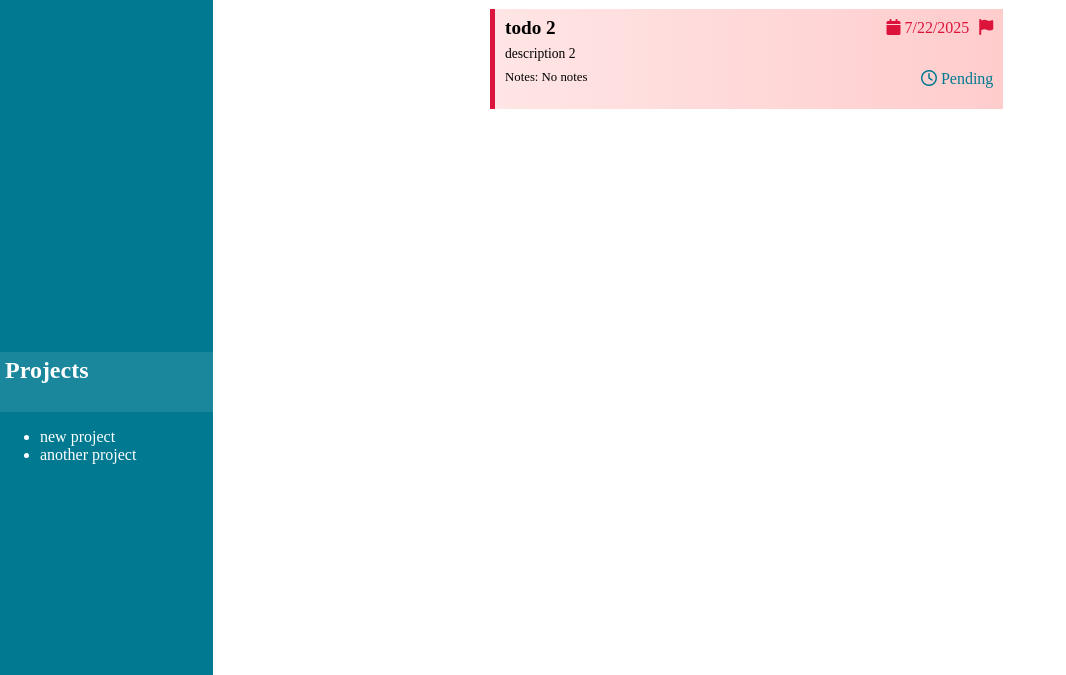
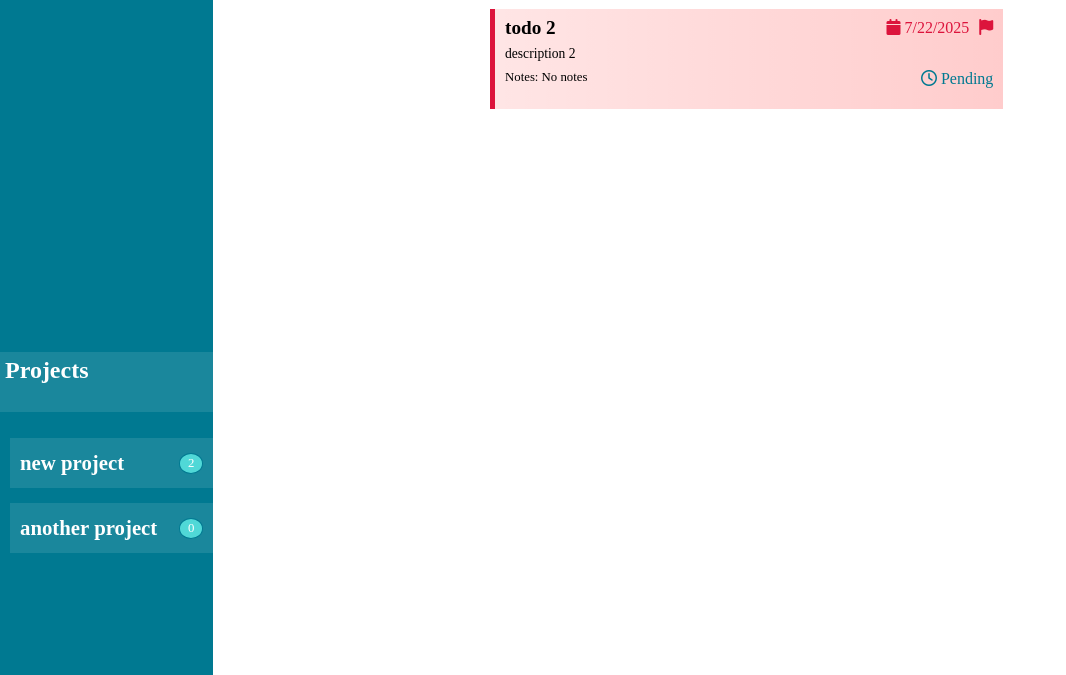
Before and after one commit to voiceinthedark/odin-todoist, a website built with webpack: page src/template.html in a window 1280 px wide. Shown: the part 125-800 px from the top of the page, without its empty margins (0-1066 px from the left). Built offline with nearby package versions, Linux system fonts and the light colour scheme.

Commit message:
todoist ui: Add styling to the projects list

```diff
--- a/src/modules/UI/projectrenderer.js
+++ b/src/modules/UI/projectrenderer.js
@@ -53,7 +53,16 @@ class ProjectRenderer {
     const projectList = this.#ui.addElement('ul', projectListContainer, 'project-list-items');
     projects.forEach(project => {
       const projectItem = document.createElement('li');
-      projectItem.textContent = project.name;
+      const projectDiv = document.createElement('div');
+      const projectName = this.#ui.addElement('span', projectDiv, 'project-name');
+      if (projectName instanceof HTMLSpanElement) {
+        projectName.textContent = project.name;
+      }
+      const projectTodosCount = this.#ui.addElement('span', projectDiv, 'project-todos-count');
+      if (projectTodosCount instanceof HTMLSpanElement) {
+        projectTodosCount.textContent = `${project.todos.length}`;
+      }
+      projectItem.appendChild(projectDiv);
       projectList.appendChild(projectItem);
     });
     projectListContainer.appendChild(projectList);
--- a/src/modules/UI/uimanager.js
+++ b/src/modules/UI/uimanager.js
@@ -55,6 +55,7 @@ class UIManager {
   /**
    * @method to clear all child elements of a parent element
    * @param {Node} parent
+   * @description clear all the elements inside of parent
    **/
   clearElement(parent){
     while(parent.firstChild){
--- a/src/styles/styles.css
+++ b/src/styles/styles.css
@@ -69,6 +69,7 @@ body {
     }
 
     &>.sidebar-lists {
+      margin-left: 0;
 
       &>#sidebar-lists-head {
         background-color: rgba(255, 255, 250, 0.1);
@@ -84,10 +85,56 @@ body {
       &>ul {
         list-style: none;
       }
+      & > .project-list{
+        margin-left: 0;
+      }
+
+      .project-list-items {
+        list-style: none;
+        list-style-position: inside;
+        padding: 10px 0 0 10px;
+        display: flex;
+        flex-direction: column;
+        gap: 15px;
+        margin-left: 0;
+        margin-bottom: 10px;
+
+
+        &>li>div{
+          display: flex;
+          align-items: center;
+          justify-content: space-between;
+          padding: 5px 10px;
+          /* margin: 0 -40px; */
+          height: 50px;
+          gap: 10px;
+          background-color: rgba(255, 255, 250, 0.1);
+
+          &:hover{
+            background-color: rgba(255, 255, 250, 0.2);
+          }
+
+          &>.project-name{
+            font-size: 130%;
+            font-weight: 600;
+          }
+          & >.project-todos-count{
+            font-size: 80%;
+            border-radius: 50%;
+            font-weight: 300;
+            border: 1px solid var(--bg-color-secondary);
+            background-color: var(--bg-color-tertiary);
+            padding: 2px 8px;
+          }
+
+        }
+      }
     }
+
+
   }
 
-  .content{
+  .content {
     display: flex;
     flex-direction: column;
     justify-content: flex-start;
@@ -166,7 +213,7 @@ body {
 
   }
 
-  .modal{
+  .modal {
     position: fixed;
     top: 0;
     left: 0;
@@ -187,28 +234,30 @@ body {
       max-width: 500px;
       display: flex;
       flex-direction: column;
+      align-content: flex-start;
 
-      #edit-todo-form{
+      #edit-todo-form {
         font-size: 110%;
         display: flex;
         flex-direction: column;
-        gap:8px;
+        gap: 8px;
       }
 
-      input{
+      input {
         appearance: none;
         border-style: ridge;
         border-radius: 4px;
         padding: 5px 5px;
       }
 
-      textarea{
+      textarea {
         resize: none;
       }
 
     }
   }
-  .show{
+
+  .show {
     display: flex;
   }
 
@@ -231,50 +280,48 @@ body {
   .priority-high {
     color: crimson;
   }
+
   .priority-medium {
     color: orange;
   }
+
   .priority-low {
     color: green;
   }
-  .priority-lowest{
-    color:lightseagreen;
+
+  .priority-lowest {
+    color: lightseagreen;
   }
 
-  .todo-card-priority-high{
-    background: linear-gradient(
-      to right,
-      rgba(255, 0, 0, 0.1),
-      rgba(255, 0, 0, 0.2)
-    );
+  .todo-card-priority-high {
+    background: linear-gradient(to right,
+        rgba(255, 0, 0, 0.1),
+        rgba(255, 0, 0, 0.2));
     border-left: 5px solid crimson;
   }
-  .todo-card-priority-medium{
-    background: linear-gradient(
-      to right,
-      rgba(255, 165, 0, 0.1),
-      rgba(255, 165, 0, 0.2)
-    );
+
+  .todo-card-priority-medium {
+    background: linear-gradient(to right,
+        rgba(255, 165, 0, 0.1),
+        rgba(255, 165, 0, 0.2));
     border-left: 5px solid orange;
   }
-  .todo-card-priority-low{
-    background: linear-gradient(
-      to right,
-      rgba(0, 128, 0, 0.1),
-      rgba(0, 128, 0, 0.2)
-    );
+
+  .todo-card-priority-low {
+    background: linear-gradient(to right,
+        rgba(0, 128, 0, 0.1),
+        rgba(0, 128, 0, 0.2));
     border-left: 5px solid green;
   }
-  .todo-card-priority-lowest{
-    background: linear-gradient(
-      to right,
-      rgba(32, 178, 170, 0.1),
-      rgba(32, 178, 170, 0.2)
-    );
+
+  .todo-card-priority-lowest {
+    background: linear-gradient(to right,
+        rgba(32, 178, 170, 0.1),
+        rgba(32, 178, 170, 0.2));
     border-left: 5px solid lightseagreen;
   }
 
-  .close{
+  .close {
     cursor: pointer;
   }
 
```
